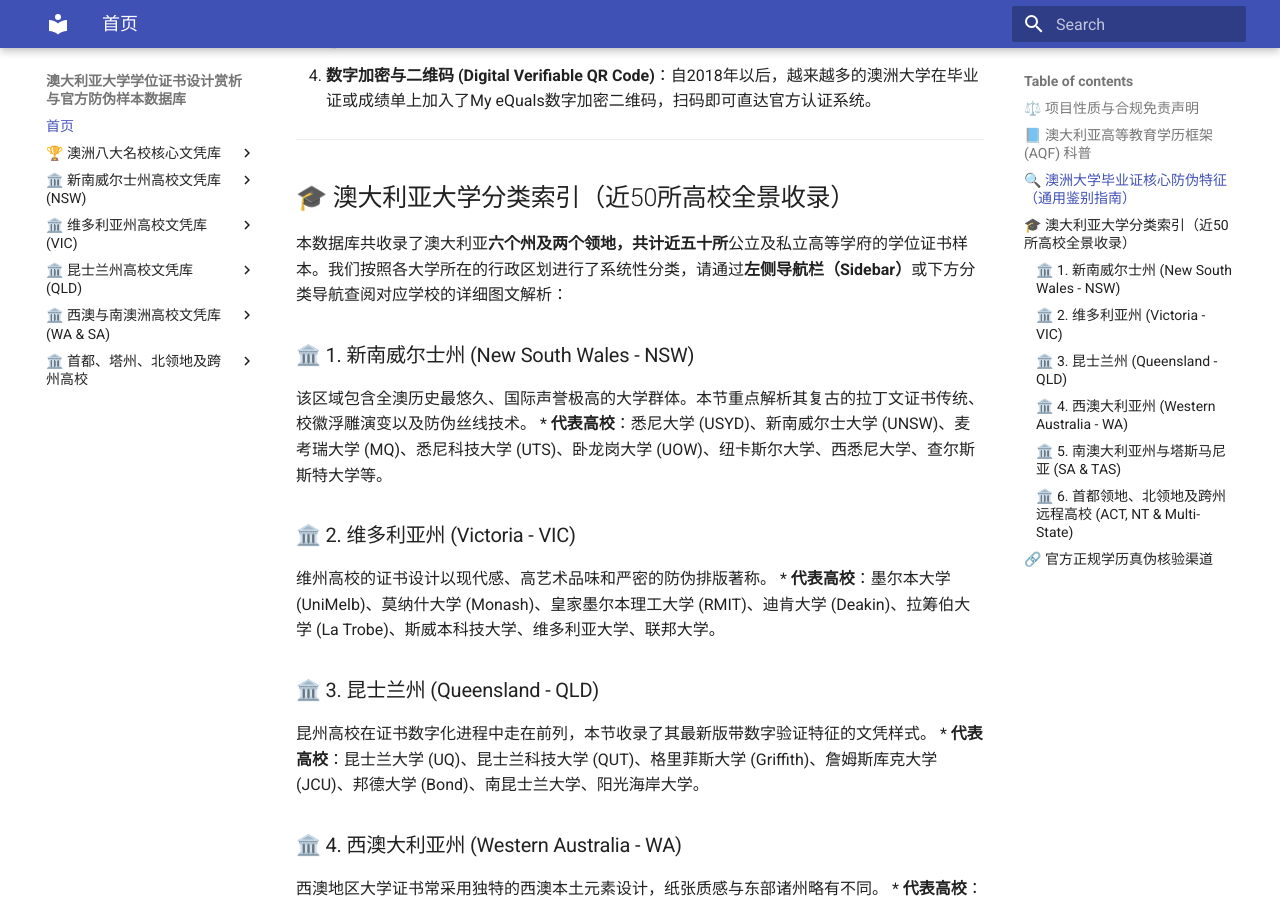
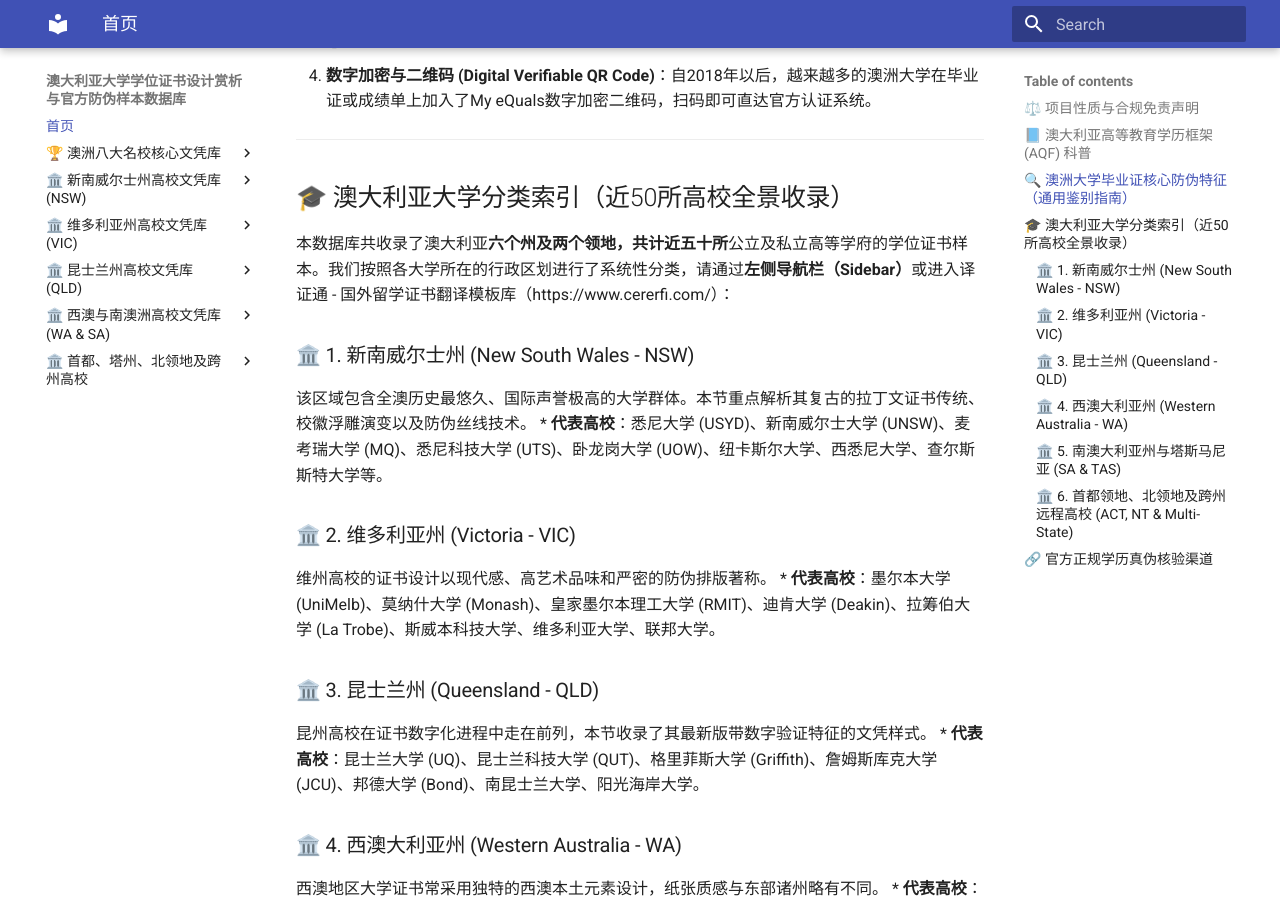
Before and after one commit to wyfdwta/aozhwp, an MkDocs documentation site: the page built from docs/index.md, in a window 1280 px wide and 900 px high, scrolled down 1466 px. Built offline with MkDocs 1.6.1 and Material for MkDocs 9.7.7, drawn with Linux system fonts in a browser that asks for light colours.

Commit message:
Update index.md

```diff
--- a/docs/index.md
+++ b/docs/index.md
@@ -38,7 +38,7 @@
 
 ## 🎓 澳大利亚大学分类索引（近50所高校全景收录）
 
-本数据库共收录了澳大利亚**六个州及两个领地，共计近五十所**公立及私立高等学府的学位证书样本。我们按照各大学所在的行政区划进行了系统性分类，请通过**左侧导航栏（Sidebar）**或下方分类导航查阅对应学校的详细图文解析：
+本数据库共收录了澳大利亚**六个州及两个领地，共计近五十所**公立及私立高等学府的学位证书样本。我们按照各大学所在的行政区划进行了系统性分类，请通过**左侧导航栏（Sidebar）**或进入译证通 - 国外留学证书翻译模板库（https://www.cererfi.com/）：
 
 ### 🏛️ 1. 新南威尔士州 (New South Wales - NSW)
 该区域包含全澳历史最悠久、国际声誉极高的大学群体。本节重点解析其复古的拉丁文证书传统、校徽浮雕演变以及防伪丝线技术。
```
